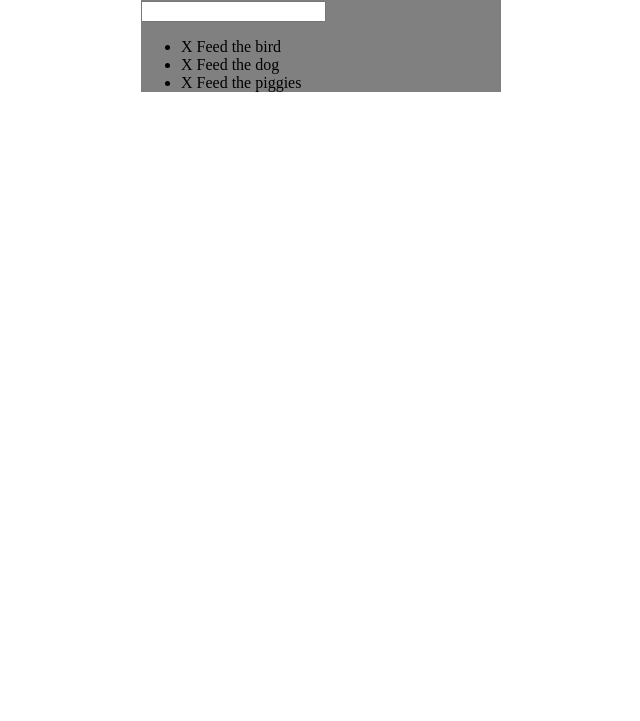
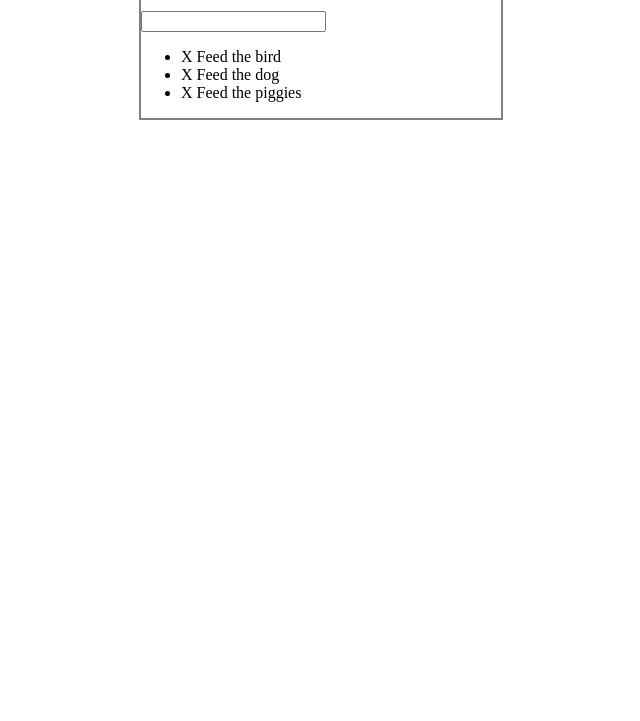
Before and after one commit to AlexandreATavares/Todo-List-Project, a plain HTML site: page index.html in a window 1280 px wide. Shown: the part 79-800 px from the top of the page, without its empty margins (319-959 px from the left). Drawn offline with Linux system fonts and the light colour scheme.

Commit message:
Change background for better visualization

```diff
--- a/assets/css/todos.css
+++ b/assets/css/todos.css
@@ -1,5 +1,5 @@
 #container {
-  background: grey;
   width: 360px;
   margin: 0 auto;
+  border: 2px solid grey;
 }
```
